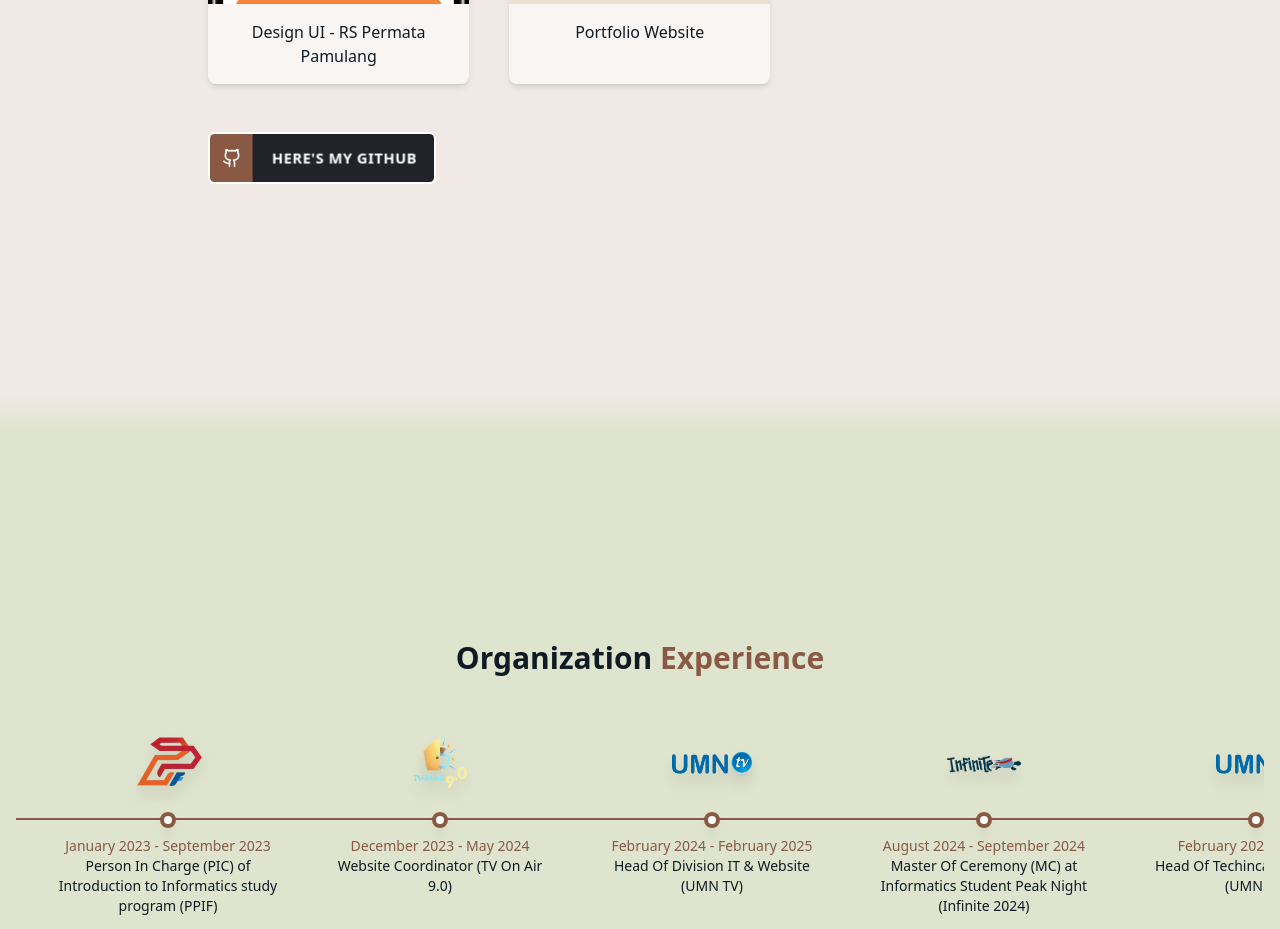
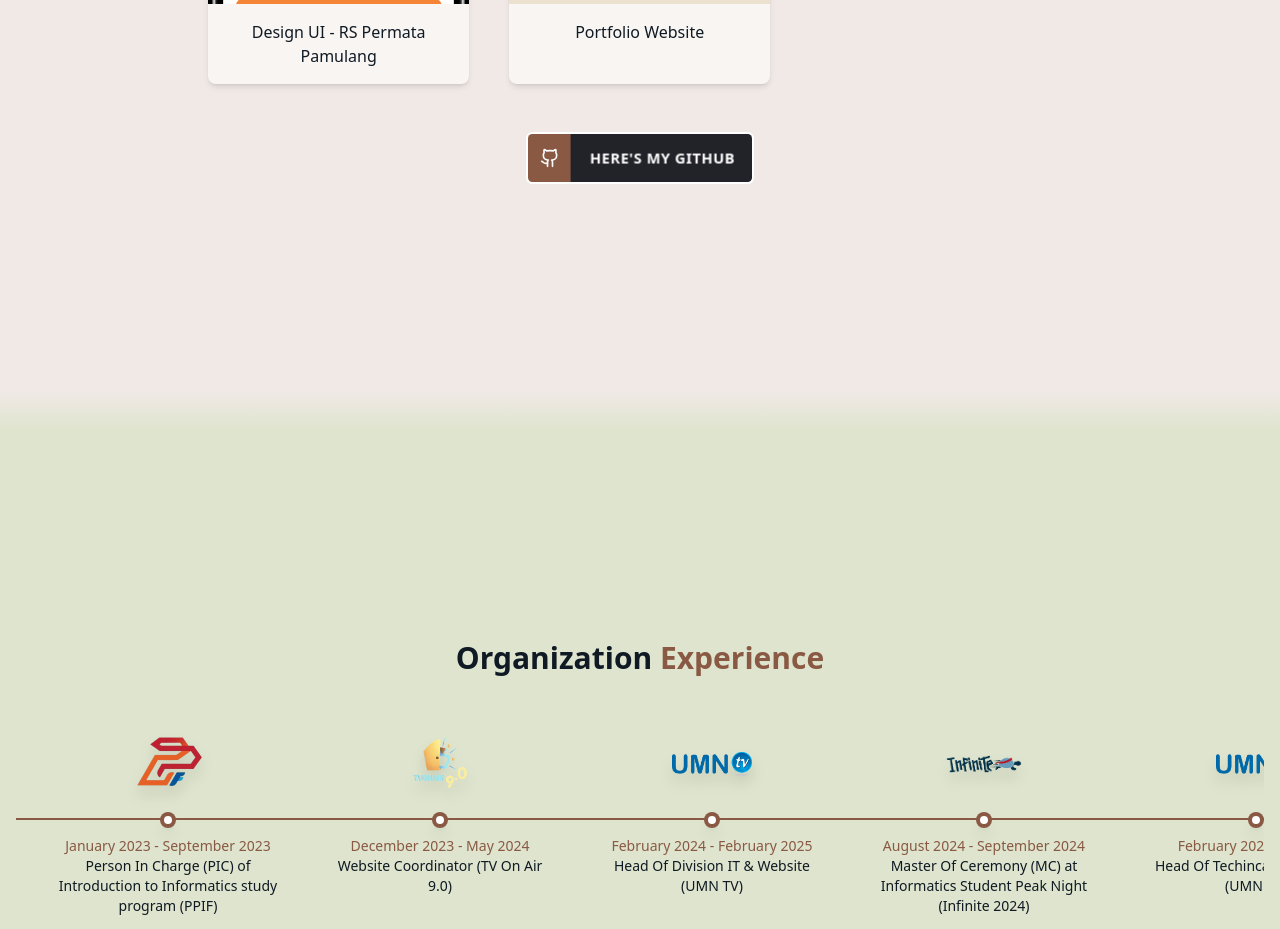
Before and after one commit to d1laav/portfolio-website, a React (Vite) app: page / in a window 1280 px wide. Shown: the part 3840-4769 px from the top of the page. Built offline with nearby package versions, Linux system fonts and the light colour scheme.

Commit message:
Update ProjectSection.jsx

```diff
--- a/src/components/ProjectSection.jsx
+++ b/src/components/ProjectSection.jsx
@@ -1,7 +1,7 @@
 import React, { useState, useEffect } from "react";
 import { motion, AnimatePresence } from "framer-motion";
 import { ExternalLink, Figma, Github, XIcon } from "lucide-react";
-import GithubButton from "@/components/GithubButton";
+import GitHubButton from "@/components/GithubButton";
 import ProjectCard3D from "@/components/ProjectCard3D";
 
 const projects = [
@@ -125,7 +125,9 @@ export const ProjectSection = () => {
 				</div>
 
 				<div className="text-center mt-12">
-					<GithubButton />
+					<a className="w-fit flex items-center mx-auto gap-2">
+						<GitHubButton />
+					</a>
 				</div>
 			</div>
 
```
